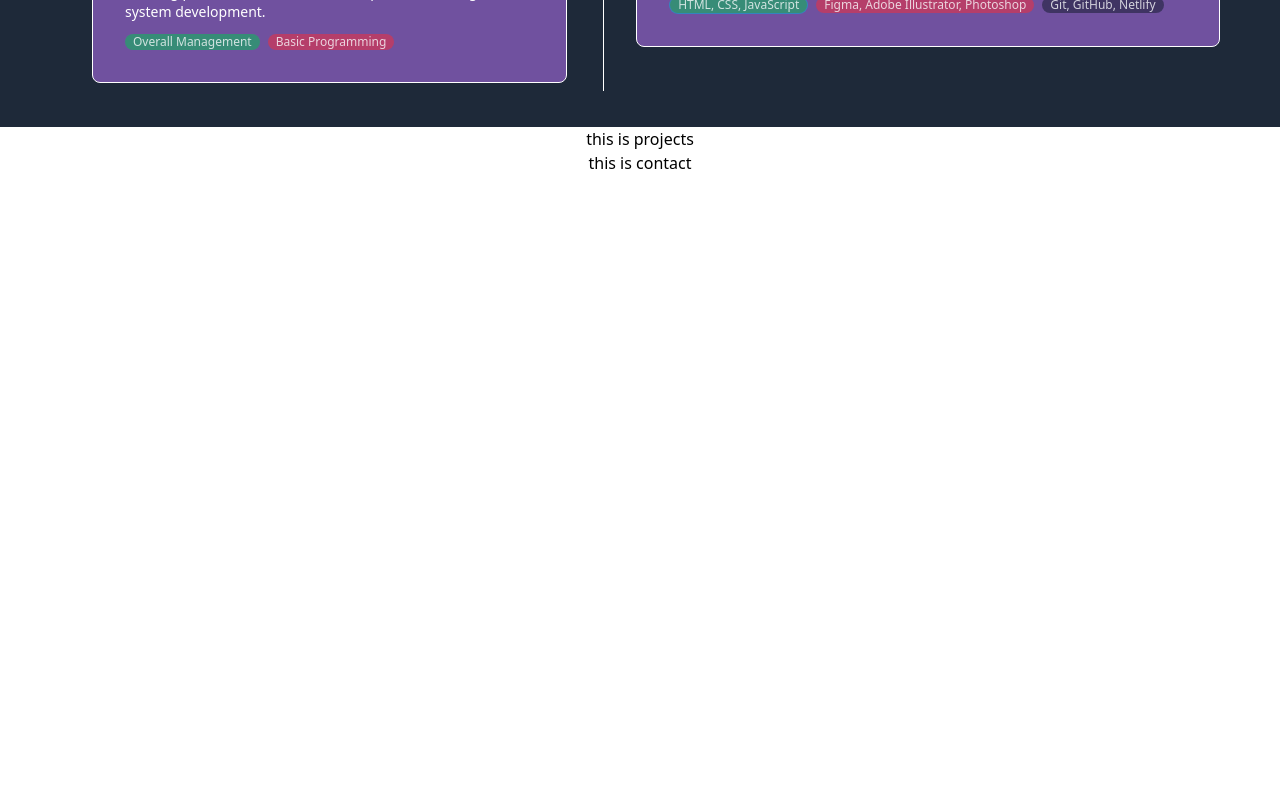
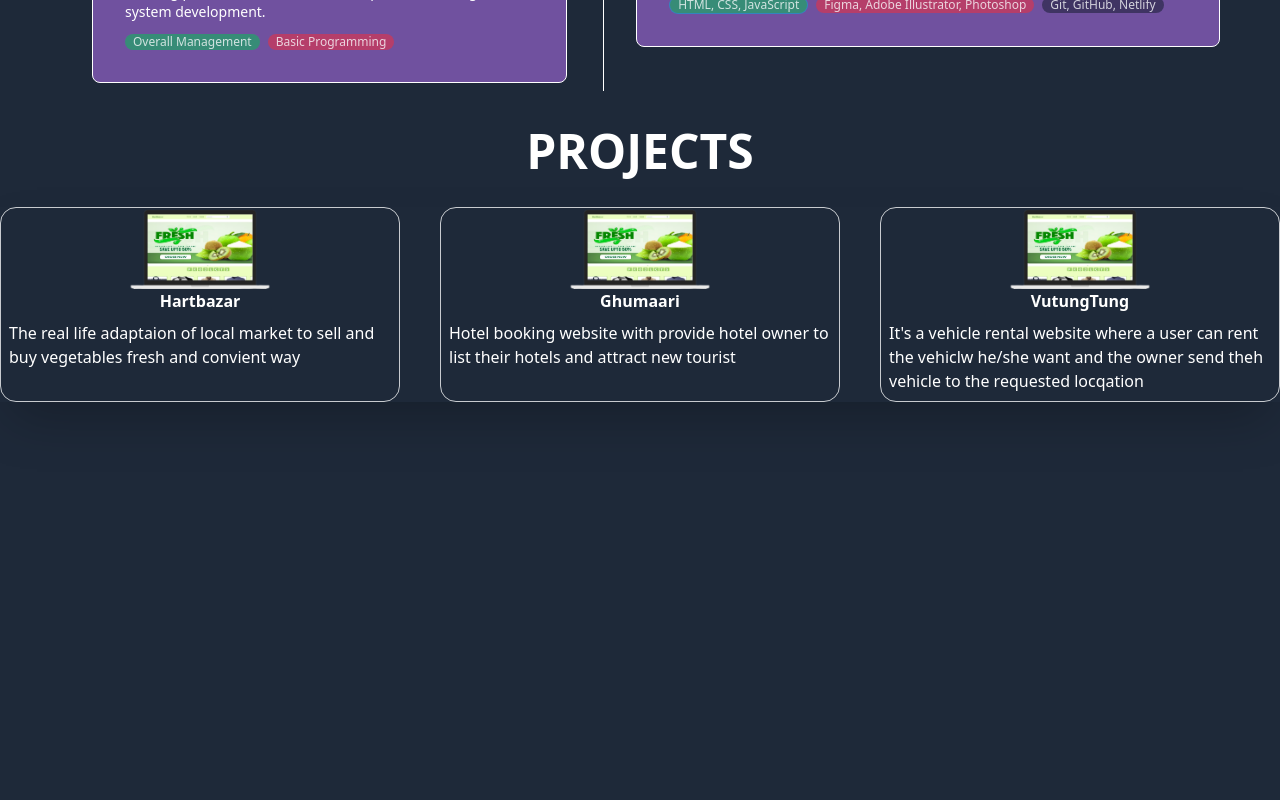
Before and after one commit to SUJANPOKHAREL07/Sujan_portfolio, a React (Vite) app: page / in a window 1280 px wide. Shown: the part 1200-2000 px from the top of the page. Before the commit the page ends 1375 px from the top, so only its background shows below. Built offline with nearby package versions, Linux system fonts and the light colour scheme.

Commit message:
project section is updated

```diff
--- a/package.json
+++ b/package.json
@@ -22,6 +22,7 @@
   },
   "devDependencies": {
     "@eslint/js": "^9.25.0",
+    "@types/aos": "^3.0.7",
     "@types/react": "^19.1.2",
     "@types/react-dom": "^19.1.2",
     "@types/react-scroll": "^1.8.10",
--- /dev/null
+++ b/src/Component/card.tsx
@@ -0,0 +1,46 @@
+const Cards=()=>{
+    const cardElements=[
+        {
+            key:1,
+            projectTitle:"Hartbazar",
+            projectDescription:"The real life adaptaion of local market to sell and buy vegetables fresh and convient way",
+            projectImg:"public/hartbazar.png"
+        },
+         {
+            key:2,
+            projectTitle:"Ghumaari",
+            projectDescription:"Hotel booking website with provide hotel owner to list their hotels and attract new tourist",
+              projectImg:"public/hartbazar.png"
+        }
+        ,
+         {
+            key:3,
+            projectTitle:"VutungTung",
+            projectDescription:"It's a vehicle rental website where a user can rent the vehiclw he/she want and the owner send theh vehicle to the requested locqation",
+            projectImg:"public/hartbazar.png"
+        },
+    ]
+    return(
+
+        <>
+          <div className=" gap-10 w-fit shadow-2xl grid grid-cols-3 ">
+            {
+                cardElements.map((ele,key)=>(
+            <div  key={key} className="border text-white border-gray-100/80 rounded-2xl hover:bg-zinc-900/60 w-full transistion-color  ">
+               <div className="">
+               <div className="flex justify-center">
+                 <img src={ele.projectImg} alt="project-Image" className="w-[9rem]"/>
+               </div>
+                <div className="flex justify-center">
+                    <h1 className="font-bold">{ele.projectTitle}</h1>
+                </div>
+                <p className="p-2">{ele.projectDescription}</p>
+               </div>
+            </div>
+                ))
+            }
+        </div>
+        </>
+    )
+}
+ export default Cards
--- a/src/Pages/projects.tsx
+++ b/src/Pages/projects.tsx
@@ -1,7 +1,15 @@
+import Cards from "../Component/card"
+
 const Projects=()=>{
     return(
         <>
-        <h1>this is projects</h1>
+        <div  className="bg-gray-800 w-full h-screen">
+         <div className=""data-aos="fade-in">
+            <label htmlFor="" className="text-white font-bold text-5xl flex justify-center mb-8">PROJECTS</label>
+               <Cards/>
+        </div>
+
+        </div>
         </>
     )
 }
```
Also changed, not shown: public/hartbazar.png (added), 1 other file (tests, documents, lock files or other folders).
